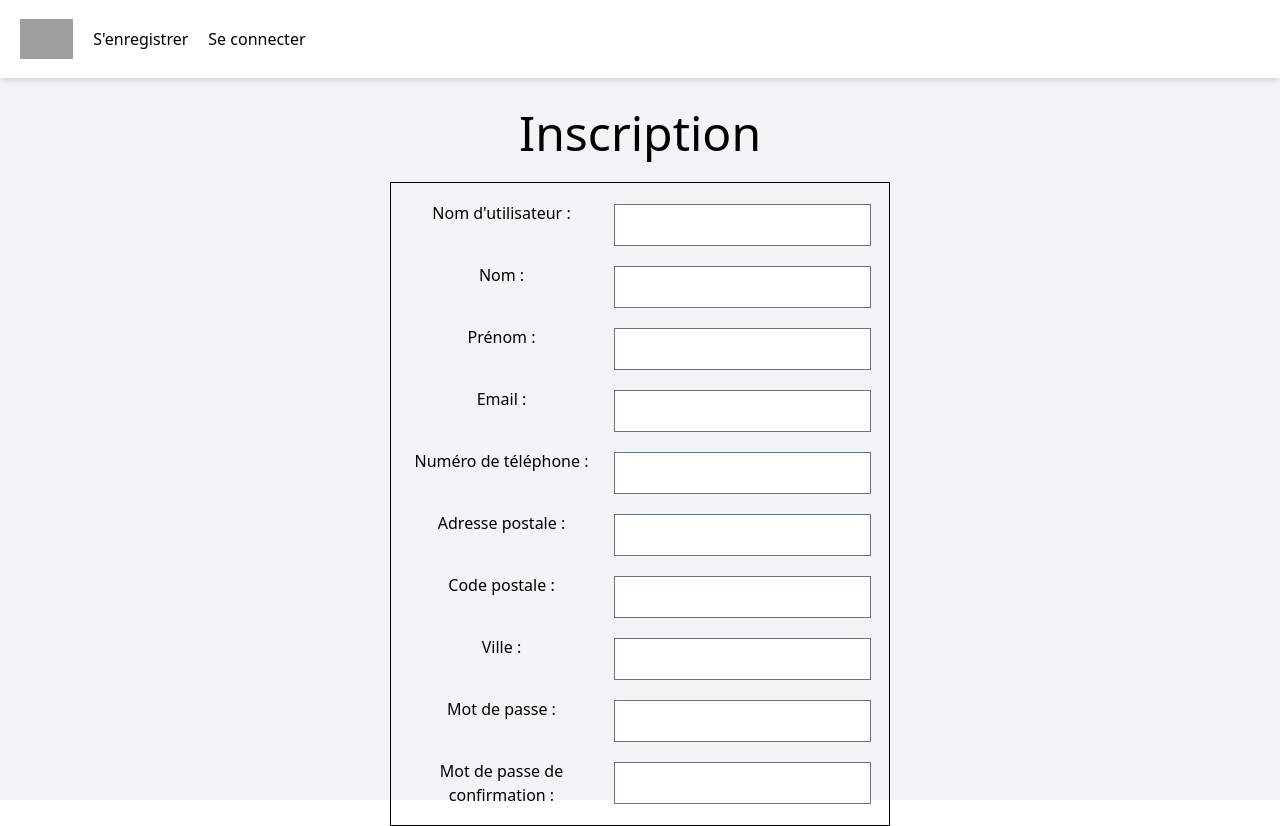
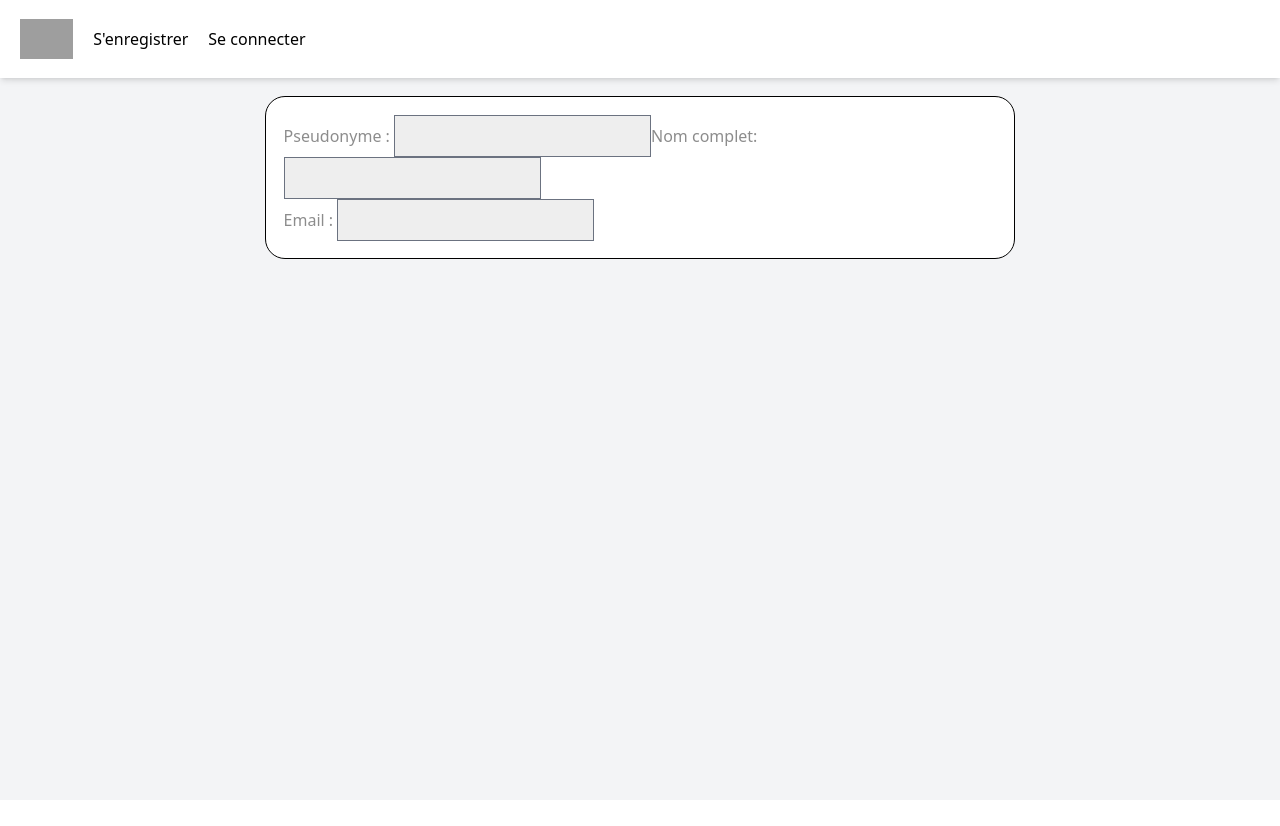
Before and after one commit to Exizygl/Trade-corner, a React app: page /register in a window 1280 px wide. After the commit the page ends 800 px from the top, so only its background shows below. Built offline with nearby package versions, Linux system fonts and the light colour scheme; grey boxes are pictures that could not be loaded; the HTML template or start-up script is replaced by a standard one.

Commit message:
Register

```diff
--- a/src/app/assets/styles/components/connection.scss
+++ b/src/app/assets/styles/components/connection.scss
@@ -29,3 +29,19 @@ h2 {
     margin-top: 1%;
     text-align: center;
 }
+
+/* test */
+
+.global {
+    color: rgba(0, 0, 0, 0.452);
+    border: solid 1px black;
+    border-radius: 20px;
+    margin: 0 auto;
+    width: 750px;
+    padding: 1.1rem;
+    background: white;
+}
+
+.global input {
+    background: rgba(0, 0, 0, 0.068);
+}
--- /dev/null
+++ b/src/app/components/layouts/Register.jsx
@@ -0,0 +1,75 @@
+import React from 'react';
+import { useFormik } from 'formik';
+
+const Register = () => {
+    const initialValues = {
+        pseudo: '',
+        name: '',
+        email: '',
+        phoneNumber: '',
+        adress: '',
+        zipcode: '',
+        ville: '',
+        password: '',
+        passwordConfirmation: '',
+        gcu: false,
+    };
+    const formik = useFormik({
+        initialValues,
+    });
+
+    const {
+        pseudo,
+        name,
+        email,
+        phoneNumber,
+        adress,
+        zipcode,
+        ville,
+        password,
+        passwordConfirmation,
+        cgu,
+    } = formik.values;
+
+    return (
+        <div>
+            <div className="global">
+                <form>
+                    <div>
+                        <label htmlFor="pseudo">Pseudonyme : </label>
+                        <input
+                            type="text"
+                            name="pseudo"
+                            id="pseudo"
+                            value={pseudo}
+                            onChange={formik.handleChange}
+                        />
+                        <label htmlFor="name">Nom complet: </label>
+                        <input
+                            type="text"
+                            name="name"
+                            id="surName"
+                            value={name}
+                            onChange={formik.handleChange}
+                        />
+                    </div>
+
+                    <div></div>
+
+                    <div>
+                        <label htmlFor="email">Email : </label>
+                        <input
+                            type="email"
+                            name="email"
+                            id="email"
+                            value={email}
+                            onChange={formik.handleChange}
+                        />
+                    </div>
+                </form>
+            </div>
+        </div>
+    );
+};
+
+export default Register;
--- a/src/app/views/RegisterView.jsx
+++ b/src/app/views/RegisterView.jsx
@@ -1,10 +1,11 @@
 import React from 'react';
-import RegisterComponents from '../components/layouts/RegisterComponents';
+import Register from '../components/layouts/Register';
+
 
 const RegisterView = () => {
     return (
         <div>
-            <RegisterComponents />
+            <Register />
         </div>
     );
 };
```
